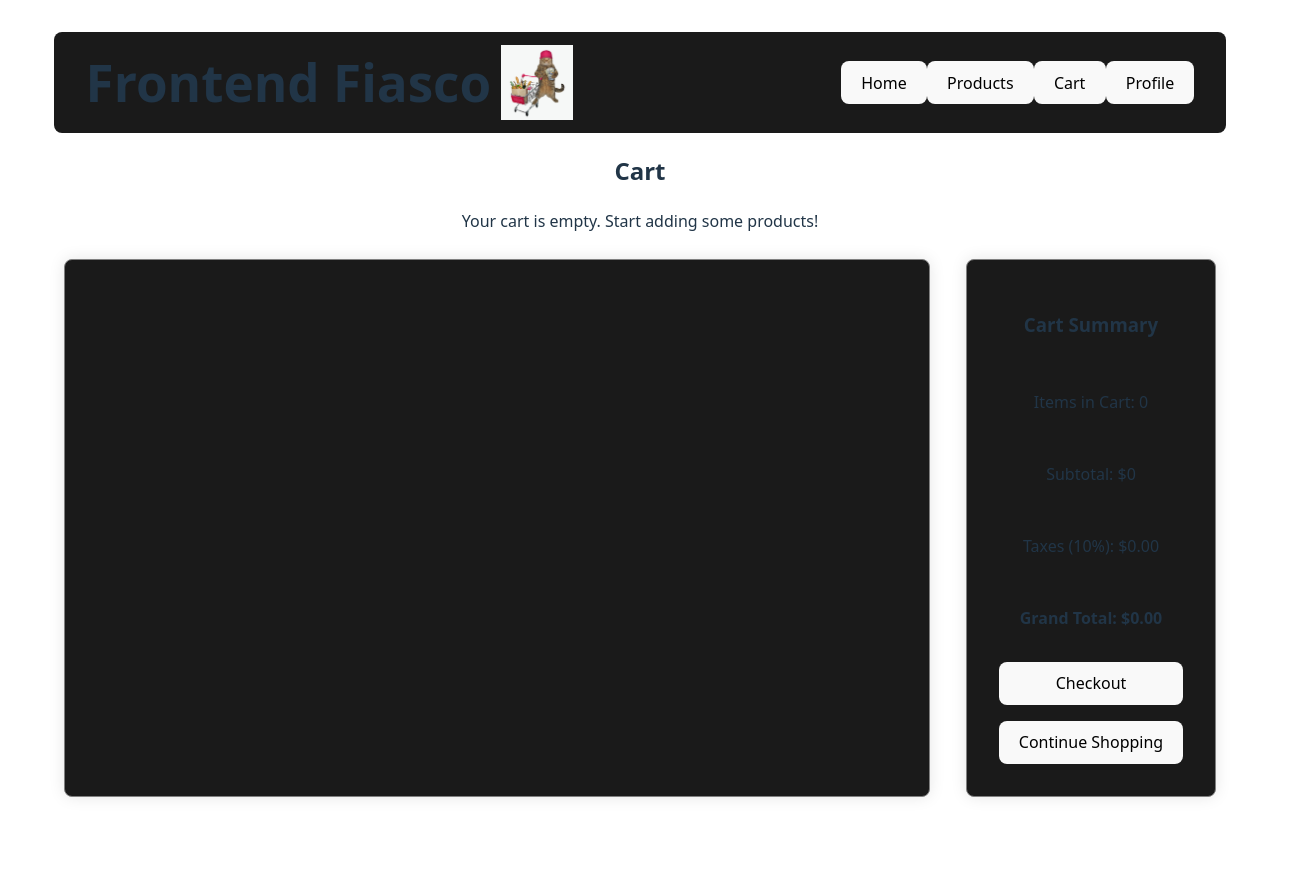
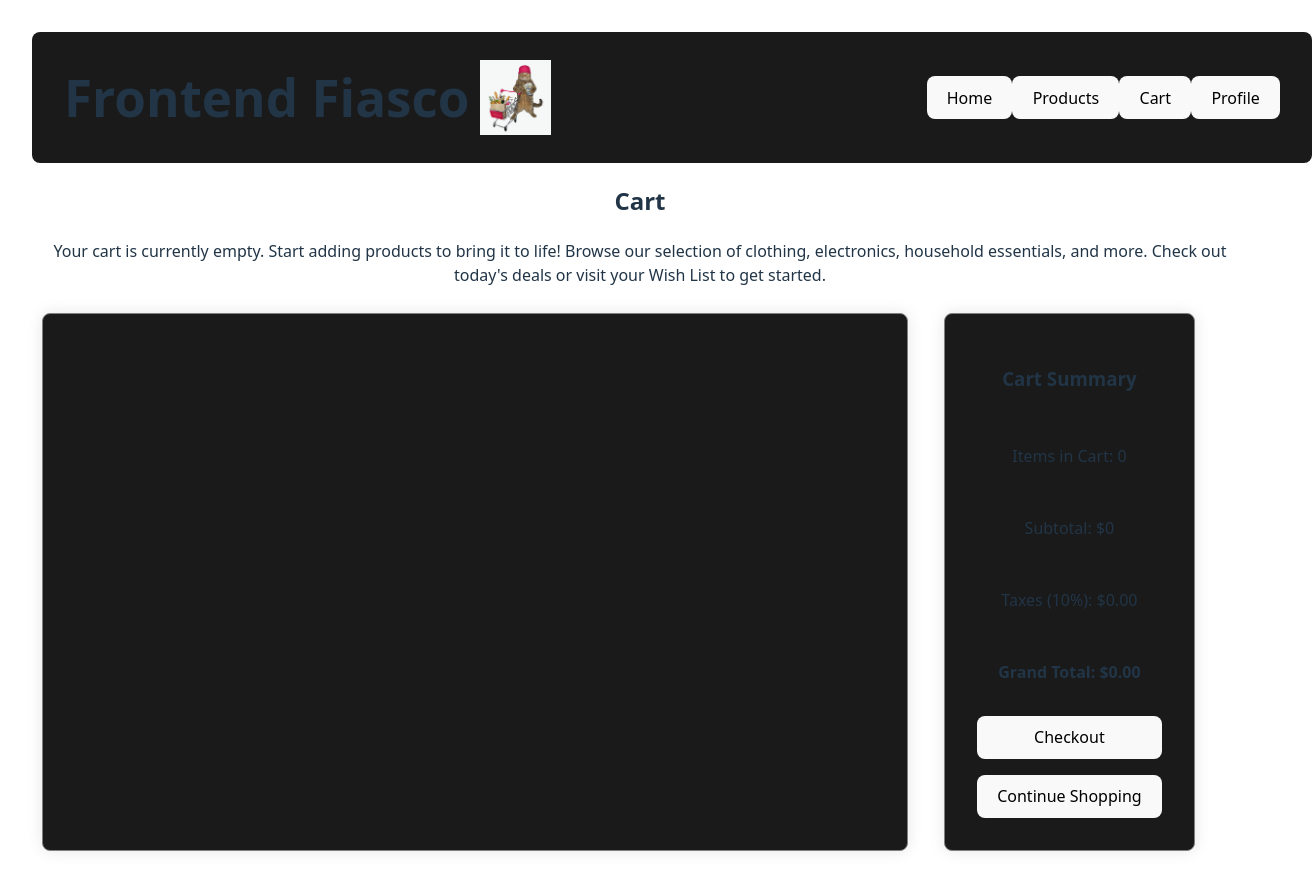
Before and after one commit to salzahir/ShoppingCart, a React (Vite) app in the folder frontend-fiasco/: page /cart in a window 1280 px wide. Shown: the top 890 px of the page, 1312 px wide, since content can reach past the window. Before the commit the page ends 839 px from the top, so only its background shows below. Built offline with nearby package versions, Linux system fonts and the light colour scheme.

Commit message:
Updated empty cart message, added quantity to product object, and removed optional check for addToCartExists.

```diff
--- a/frontend-fiasco/src/Cart.jsx
+++ b/frontend-fiasco/src/Cart.jsx
@@ -8,12 +8,16 @@ function Cart() {
 
     return (
         <>
-        <h2>Cart</h2>
-        {cart.length === 0 ? (
-            <p>Your cart is empty. Start adding some products!</p>
-        ) : (
-            <p>Click on the products to remove them from the cart</p>
-        )}
+            <h2>Cart</h2>
+            {cart.length === 0 ? (
+                <p>
+                    Your cart is currently empty. Start adding products to bring it to life!
+                    Browse our selection of clothing, electronics, household essentials, and more.
+                    Check out today's deals or visit your Wish List to get started.
+                </p>
+            ) : (
+                <p>Tap on a product to remove it from your cart.</p>
+            )}
 
         <div className="cart-page">
             <ul className="cart">
--- a/frontend-fiasco/src/Layout.jsx
+++ b/frontend-fiasco/src/Layout.jsx
@@ -5,16 +5,17 @@ import { useState } from "react";
 function Layout() {
 
     const [cart, setCart] = useState([])
+
     function addToCart(product) {
         setCart([...cart, product])
     }
+
     function removeFromCart(productID) {
         setCart(cart.filter(item => item.id !== productID))
     }
 
-
     function calculateCartTotal() {
-        return cart.reduce((total, product) => total + product.price, 0);
+        return cart.reduce((total, product) => total + product.price * product.quantity, 0);
     }
 
     return (
--- a/frontend-fiasco/src/ProductItem.jsx
+++ b/frontend-fiasco/src/ProductItem.jsx
@@ -1,4 +1,7 @@
 function ProductItem({ product, addToCart }) {
+
+    // const [quantity, setQuantity] = useState(1);
+
     return (
         <li key={product.id} className="product">
             <p>Id: {product.id}</p>
@@ -7,9 +10,17 @@ function ProductItem({ product, addToCart }) {
             <p>Category: {product.category}</p>
             <p>Description: {product.description}</p>
             <p>Price: $ {product.price}</p>
-            {addToCart && (
-                <button onClick={() => addToCart(product)}>Add to cart</button>
-            )}
+            <button onClick={() => addToCart(product)}>Add to cart</button>
+
+            {/* <label htmlFor="quantity">Select Quantity:</label>
+            <input
+                type="number"
+                id="quantity"
+                min="1"
+                value={quantity}
+                onChange={(e) => setQuantity(Number(e.target.value))}
+            /> */}
+
         </li>
     );
 }
--- a/frontend-fiasco/src/api.js
+++ b/frontend-fiasco/src/api.js
@@ -14,7 +14,8 @@ function parseProducts(products) {
         price: product.price,
         description: product.description,
         category: product.category,
-        image: product.image
+        image: product.image,
+        quantity: 1
     }))
 }
 
--- a/frontend-fiasco/src/index.css
+++ b/frontend-fiasco/src/index.css
@@ -89,7 +89,8 @@ button:focus-visible {
   padding: 1.6em 2em;
   background-color: #1a1a1a;
   gap: 1em;
-  height: 50px;
+  width: 100%;
+  height: 80px;
   border-radius: 8px;
   margin-top: 0;
 }
```
